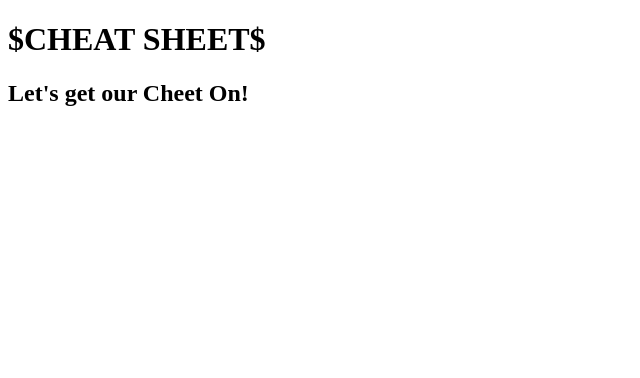
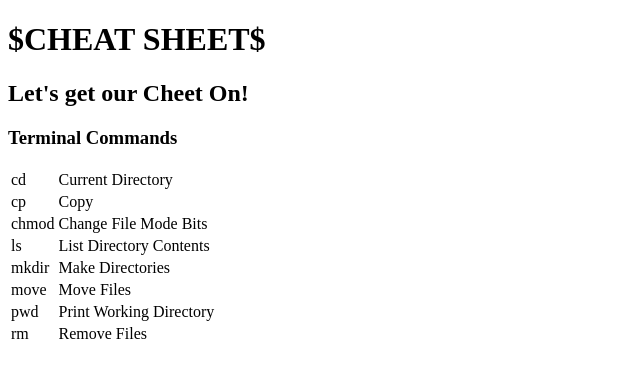
Before and after one commit to 18964613/socios2, a plain HTML site: page index.html in a window 1280 px wide. Shown: the whole page, without its empty margins (0-640 px from the left). Drawn offline with Linux system fonts and the light colour scheme.

Commit message:
My third commit!

```diff
--- a/index.html
+++ b/index.html
@@ -5,6 +5,42 @@
 
 <h1>$CHEAT SHEET$</h1>
 <h2>Let's get our Cheet On!</h2>
+<h3>Terminal Commands</h3>
+<table>
+<tr>
+<td>cd</td>
+<td>Current Directory</td>
+</tr>
+<tr>
+<td>cp</td>
+<td>Copy</td>
+</tr>
+<tr>
+<td>chmod</td>
+<td>Change File Mode Bits</td>
+</tr>
+<tr>
+<td>ls</td>
+<td>List Directory Contents</td>
+</tr>
+<tr>
+<td>mkdir</td>
+<td>Make Directories</td>
+</tr>
+<tr>
+<td>move</td>
+<td>Move Files</td>
+</tr>
+<tr>
+<td>pwd</td>
+<td>Print Working Directory</td>
+</tr>
+<tr>
+<td>rm</td>
+<td>Remove Files</td>
+</tr>
+
+</table>
 
 
 </html>
```
